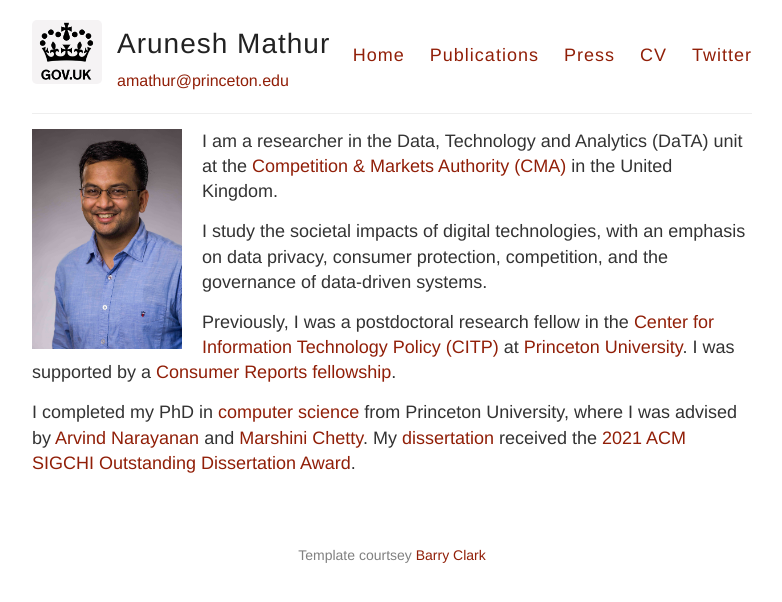
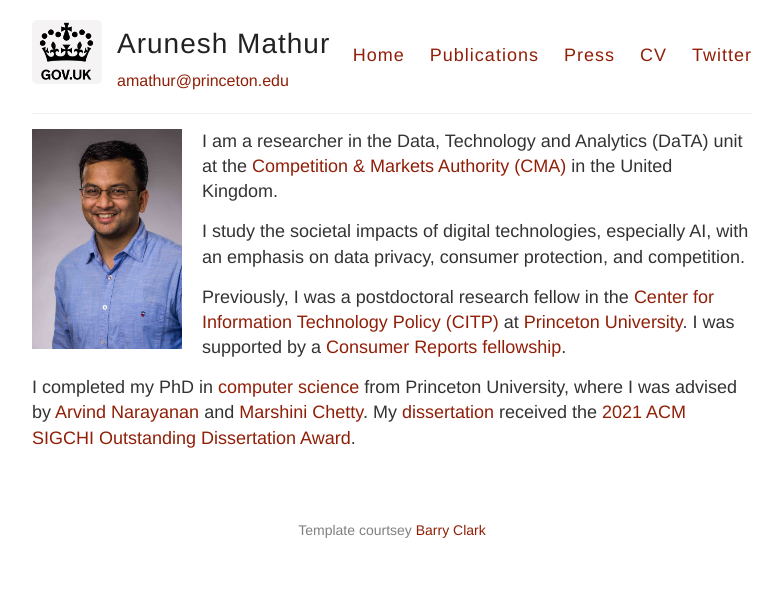
Before and after one commit to aruneshmathur/aruneshmathur.github.io, a Jekyll site: the page built from index.md, in a window 1280 px wide. Shown: the top 602 px of the page, without its empty margins (248-1030 px from the left). Built offline with Jekyll 4.4.1, drawn with Linux system fonts in a browser that asks for light colours.

Commit message:
Update index.md

```diff
--- a/index.md
+++ b/index.md
@@ -6,7 +6,7 @@ permalink: /
 
 <p><img src="/files/pic_Fotor.png" id="mug-shot" alt="mug-shot"/> I am a researcher in the Data, Technology and Analytics (DaTA) unit at the <a href="https://www.gov.uk/government/organisations/competition-and-markets-authority">Competition & Markets Authority (CMA)</a> in the United Kingdom.</p>
 
-<p>I study the societal impacts of digital technologies, with an emphasis on data privacy, consumer protection, competition, and the governance of data-driven systems.</p>
+<p>I study the societal impacts of digital technologies, especially AI, with an emphasis on data privacy, consumer protection, and competition.</p>
 
 <p>Previously, I was a postdoctoral research fellow in the <a href="http://citp.princeton.edu">Center for Information Technology Policy (CITP)</a> at <a href="http://princeton.edu">Princeton University</a>. I was supported by a <a href="https://digital-lab.consumerreports.org/fellows/">Consumer Reports fellowship</a>.</p>
 
```
